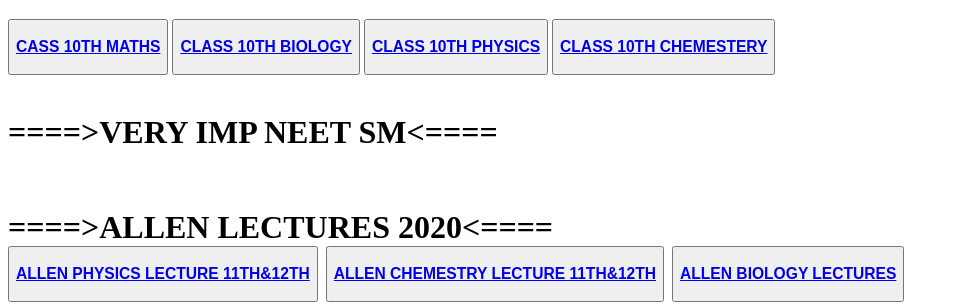
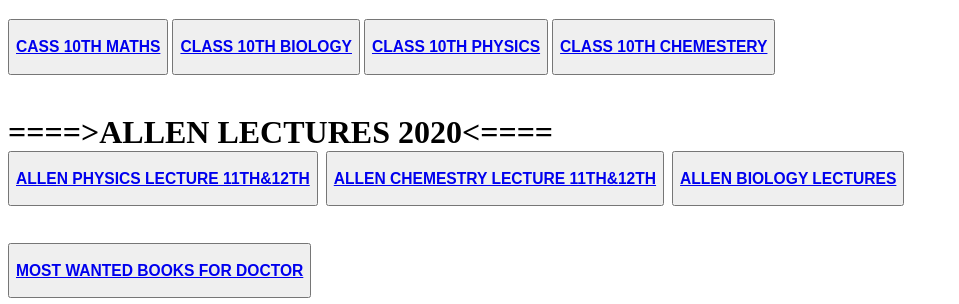
Before and after one commit to Pentestersam/Inni, a plain HTML site: page index.html in a window 1280 px wide. Shown: the part 527-831 px from the top of the page, without its empty margins (0-959 px from the left). Drawn offline with Linux system fonts and the light colour scheme.

Commit message:
Update index.html

```diff
--- a/index.html
+++ b/index.html
@@ -23,12 +23,6 @@
       <br>
 
 
-
-
-
-      <h1><t>====>VERY IMP NEET SM<====</t></h>
-        <br>
-  <br>
 
 
  <h1><t>====>ALLEN LECTURES 2020<====</t></h>
```
